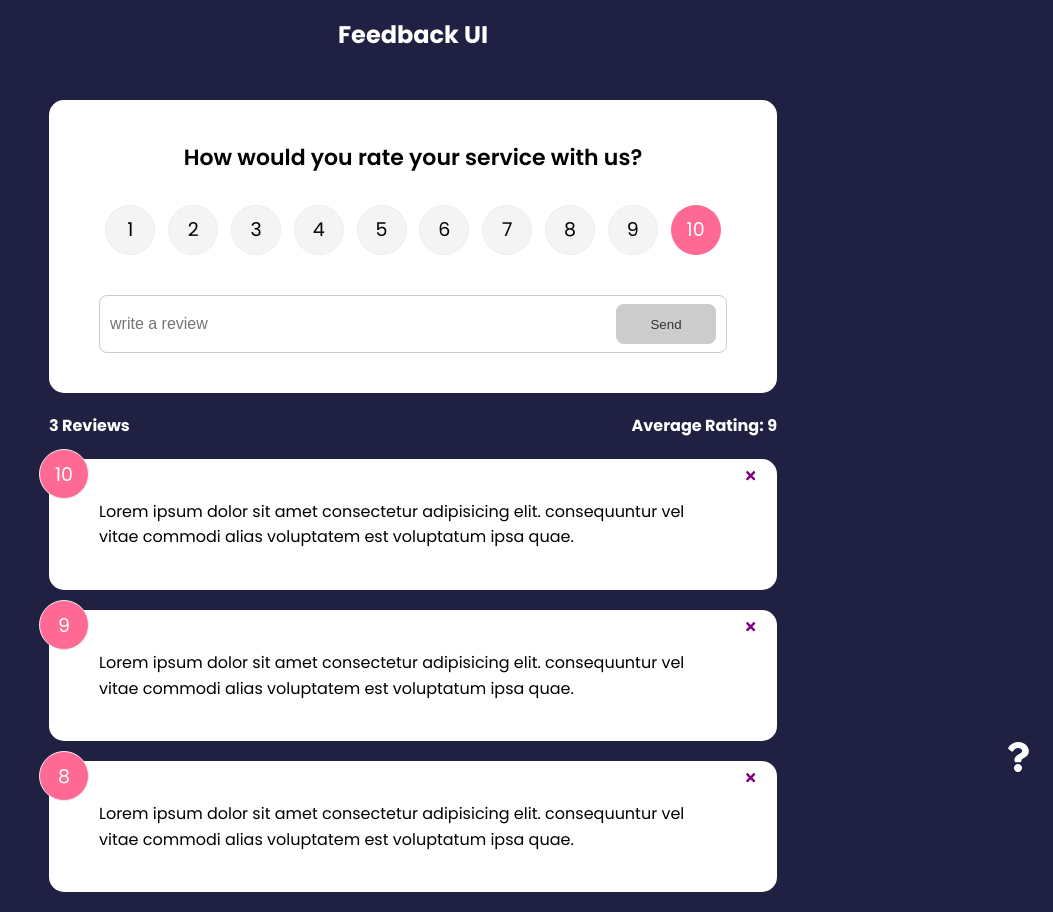
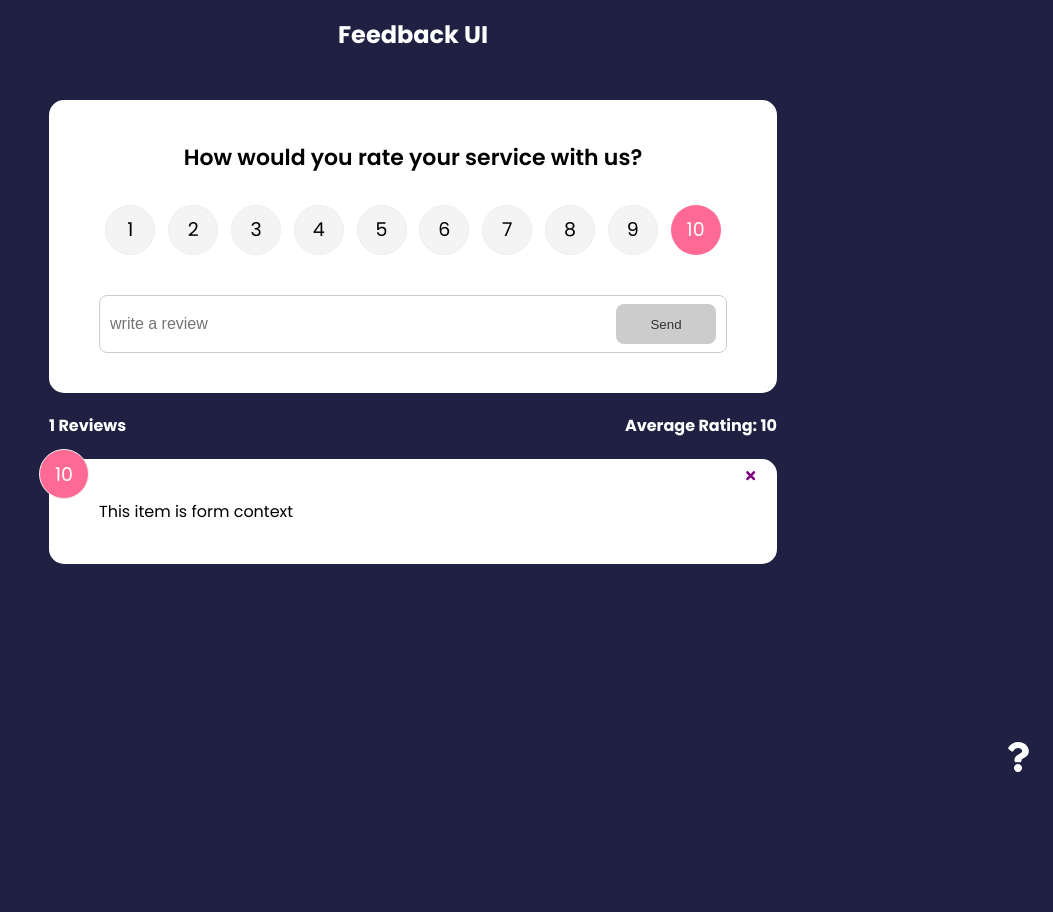
Before and after one commit to canopus-m-satoshi/feedback-app, a React (Create React App) app: page / in a window 1280 px wide. Shown: the whole page, without its empty margins (227-1280 px from the left). After the commit the page ends 800 px from the top, so only its background shows below. Built offline with nearby package versions, Linux system fonts and the light colour scheme; the HTML template or start-up script is replaced by a standard one.

Commit message:
31. Get Global State With The useContext Hook

```diff
--- a/src/App.js
+++ b/src/App.js
@@ -37,11 +37,8 @@
               element={
                 <>
                   <FeedbackForm handleAdd={addFeedback} />
-                  <FeedbackStats feedback={feedback} />
-                  <FeedbackList
-                    feedback={feedback}
-                    handleDelete={deleteFeedback}
-                  />
+                  <FeedbackStats />
+                  <FeedbackList handleDelete={deleteFeedback} />
                 </>
               }></Route>
 
--- a/src/components/FeedbackList.jsx
+++ b/src/components/FeedbackList.jsx
@@ -1,9 +1,12 @@
 import { motion, AnimatePresence } from 'framer-motion'
 
-import PropTypes from 'prop-types'
+import { useContext } from 'react'
+import FeedbackContext from '../context/FeedbackContext'
 import FeedbackItem from './FeedbackItem'
 
-function FeedbackList({ feedback, handleDelete }) {
+function FeedbackList({ handleDelete }) {
+  const { feedback } = useContext(FeedbackContext)
+
   if (!feedback || feedback.length === 0) {
     return <p>No Feedback Yet</p>
   }
@@ -36,15 +39,4 @@
   //   </div>
   // )
 }
-
-FeedbackList.propTypes = {
-  feedback: PropTypes.arrayOf(
-    PropTypes.shape({
-      id: PropTypes.number.isRequired,
-      text: PropTypes.string.isRequired,
-      rating: PropTypes.number.isRequired,
-    }),
-  ),
-}
-
 export default FeedbackList
--- a/src/components/FeedbackStats.jsx
+++ b/src/components/FeedbackStats.jsx
@@ -1,6 +1,9 @@
-import PropTypes from 'prop-types'
+import { useContext } from 'react'
+import FeedbackContext from '../context/FeedbackContext'
 
-function FeedbackStats({ feedback }) {
+function FeedbackStats() {
+  const { feedback } = useContext(FeedbackContext)
+
   // Calculate ratings avg
   let average =
     feedback.reduce((acc, cur) => {
@@ -17,8 +20,4 @@
   )
 }
 
-FeedbackStats.propTypes = {
-  feedback: PropTypes.array.isRequired,
-}
-
 export default FeedbackStats
--- a/src/context/FeedbackContext.js
+++ b/src/context/FeedbackContext.js
@@ -12,7 +12,7 @@
   ])
 
   return (
-    <FeedbackContext.Provider value={feedback}>
+    <FeedbackContext.Provider value={{ feedback }}>
       {children}
     </FeedbackContext.Provider>
   )
```
